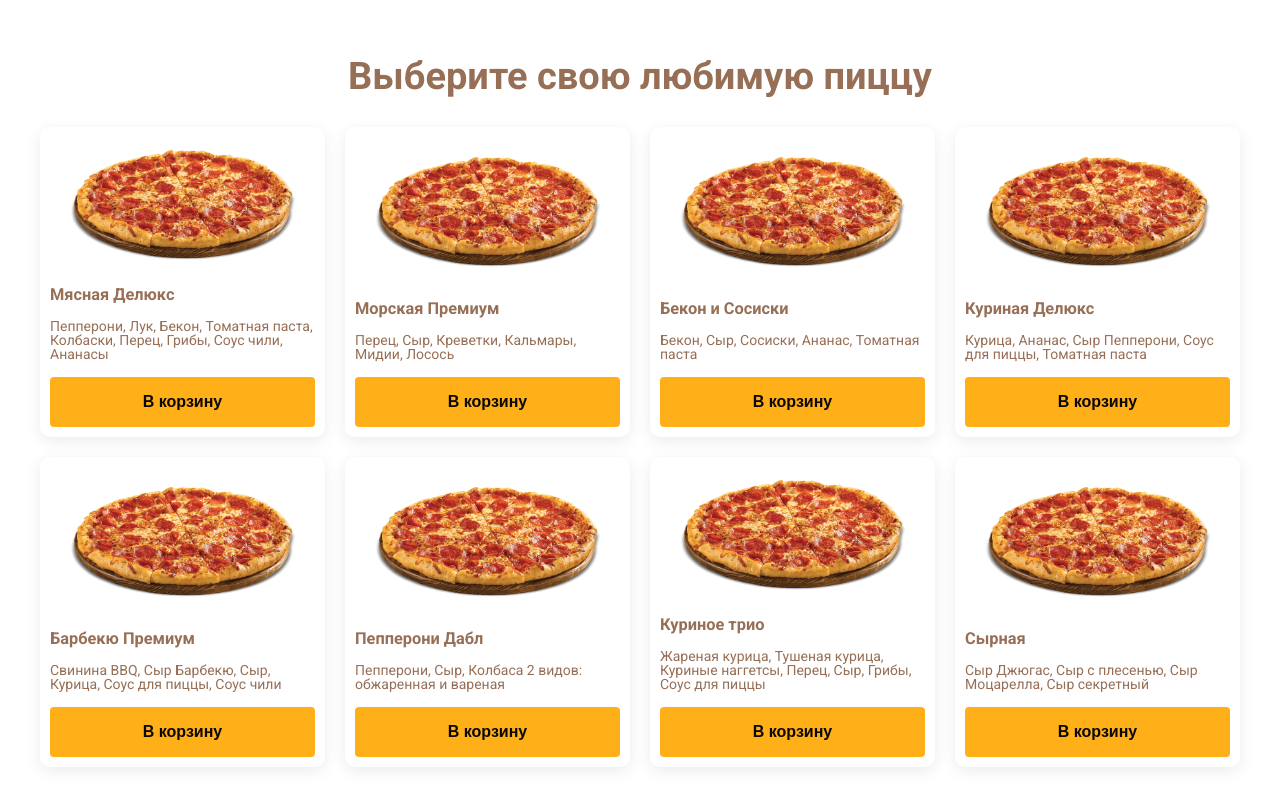
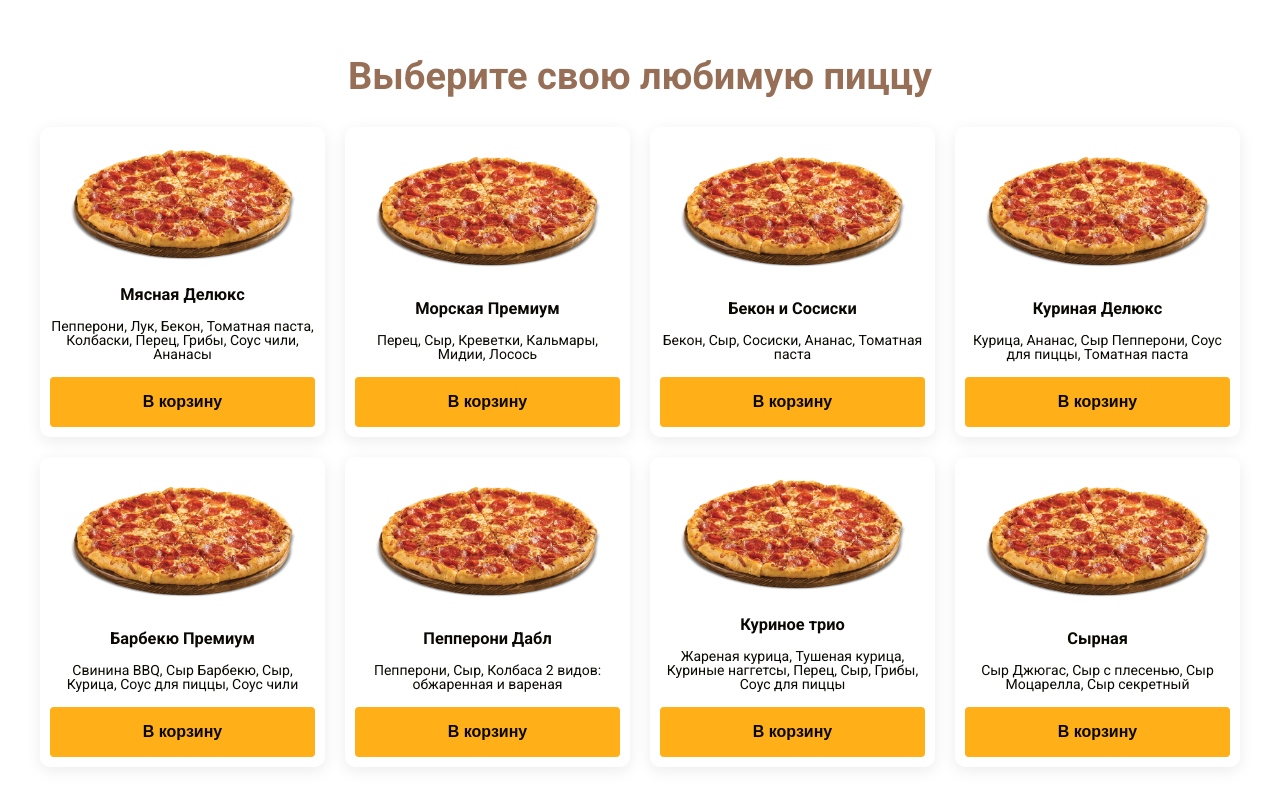
Before and after one commit to qalqa-dev/itlogia-mentor-task, an Angular app: page / in a window 1280 px wide. Shown: the part 680-1480 px from the top of the page. Built offline with nearby package versions, Linux system fonts and the light colour scheme.

Commit message:
fix: some fixes in catalog-card

```diff
--- a/src/app/components/catalog-card/catalog-card.scss
+++ b/src/app/components/catalog-card/catalog-card.scss
@@ -4,6 +4,8 @@
   height: 100%;
   border-radius: 10px;
   background-color: var(--color-background);
+  color: var(--color-text-secondary);
+  text-align: center;
   box-shadow: 0 4px 16px rgba(0, 0, 0, 0.08);
 
   &__container {
```
